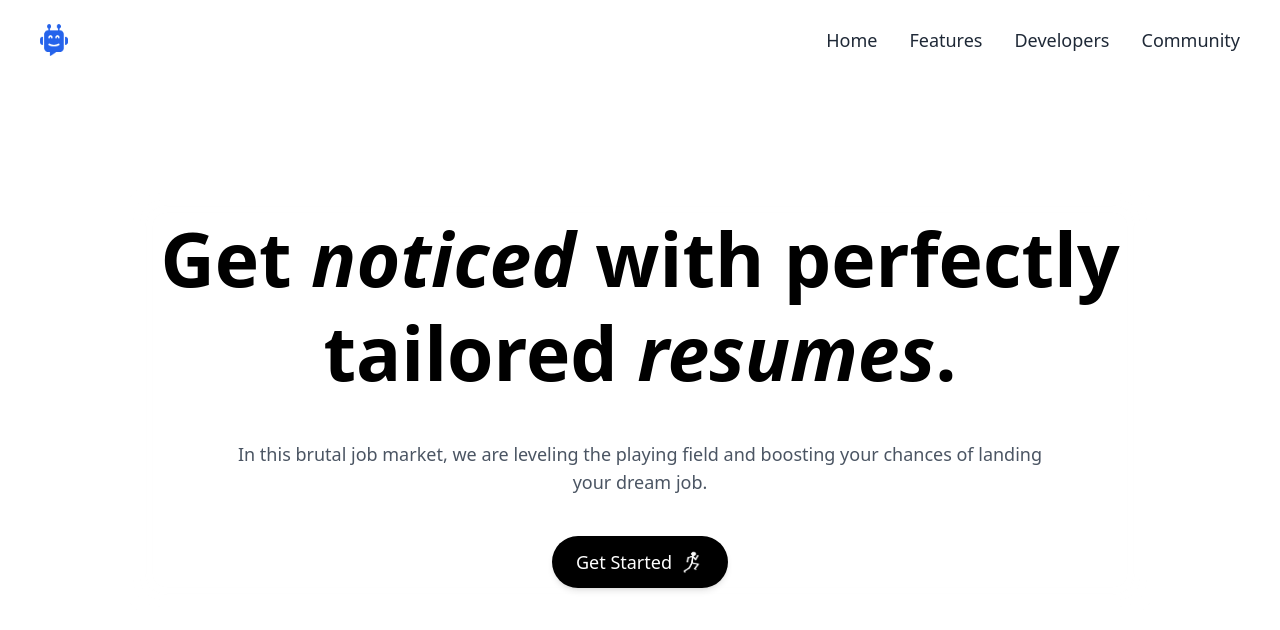
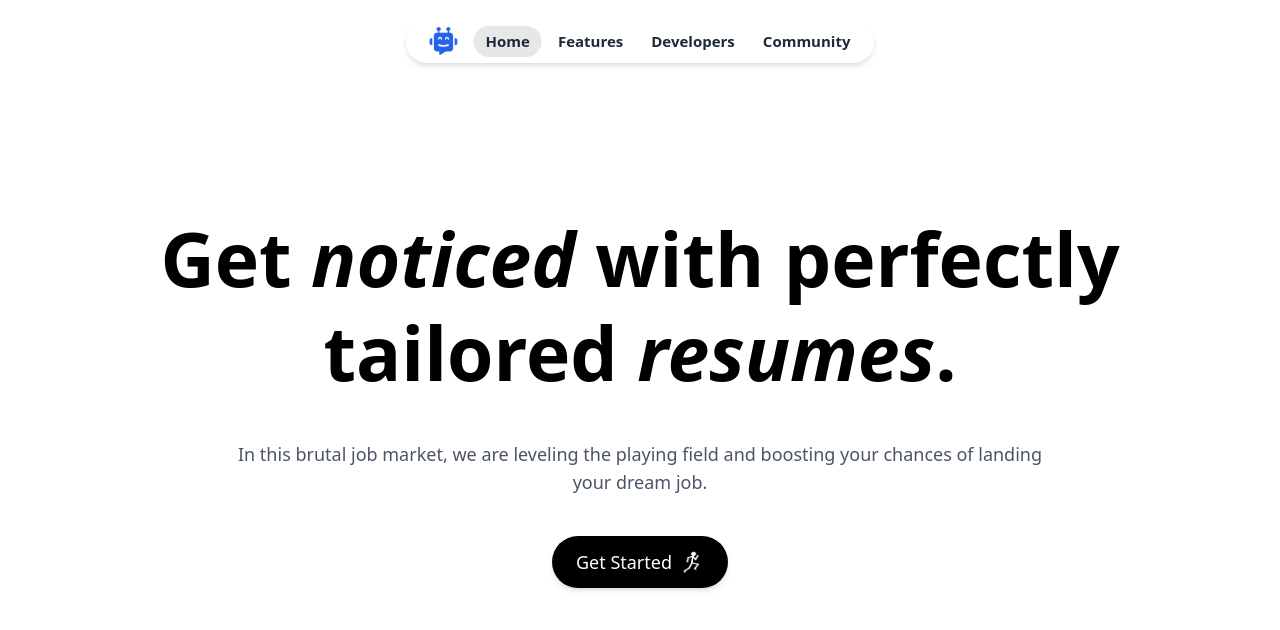
Before and after one commit to fasakinhenry/mapofpi-landing, a React (Vite) app: page / in a window 1280 px wide. Shown: the top 630 px of the page. Built offline with nearby package versions, Linux system fonts and the light colour scheme.

Commit message:
feat: update the Navbar to fit design requirements

```diff
--- a/src/components/Navbar.jsx
+++ b/src/components/Navbar.jsx
@@ -2,23 +2,25 @@ import React from 'react';
 
 const Navbar = () => {
   return (
-    <nav className='flex justify-between items-center py-6 px-10 absolute w-full z-10'>
-      <img src='/logo.png' alt='Logo' className='w-8 h-8' />
-      <ul className='flex space-x-8 text-gray-800'>
-        <li className='font-GT text-lg'>
+    <div className='absolute top-0 left-1/2 transform -translate-x-1/2 mt-5 bg-white rounded-full shadow-md px-3 py-1 z-20'>
+      <nav className='flex justify-between items-center'>
+        <img src='/logo.png' alt='Logo' className='w-8 h-7 mx-3' />
+        <ul className='flex space-x-1 text-gray-800 py-0.5'>
+          <li className='font-GT text-[15px] px-3 py-1 font-extrabold rounded-full bg-[#e7e7e7]'>
             <a href='#'>Home</a>
           </li>
-        <li className='font-GT text-lg'>
+          <li className='font-GT text-[15px] px-3 py-1 font-extrabold rounded-full hover:bg-[#e7e7e7]'>
             <a href='#'>Features</a>
           </li>
-        <li className='font-GT text-lg'>
+          <li className='font-GT text-[15px] px-3 py-1 font-extrabold rounded-full hover:bg-[#e7e7e7]'>
             <a href='#'>Developers</a>
           </li>
-        <li className='font-GT text-lg'>
+          <li className='font-GT text-[15px] px-3 py-1 font-extrabold rounded-full hover:bg-[#e7e7e7]'>
             <a href='#'>Community</a>
           </li>
         </ul>
       </nav>
+    </div>
   );
 };
 
```
Lines whose indentation alone changed are shown as unchanged.
